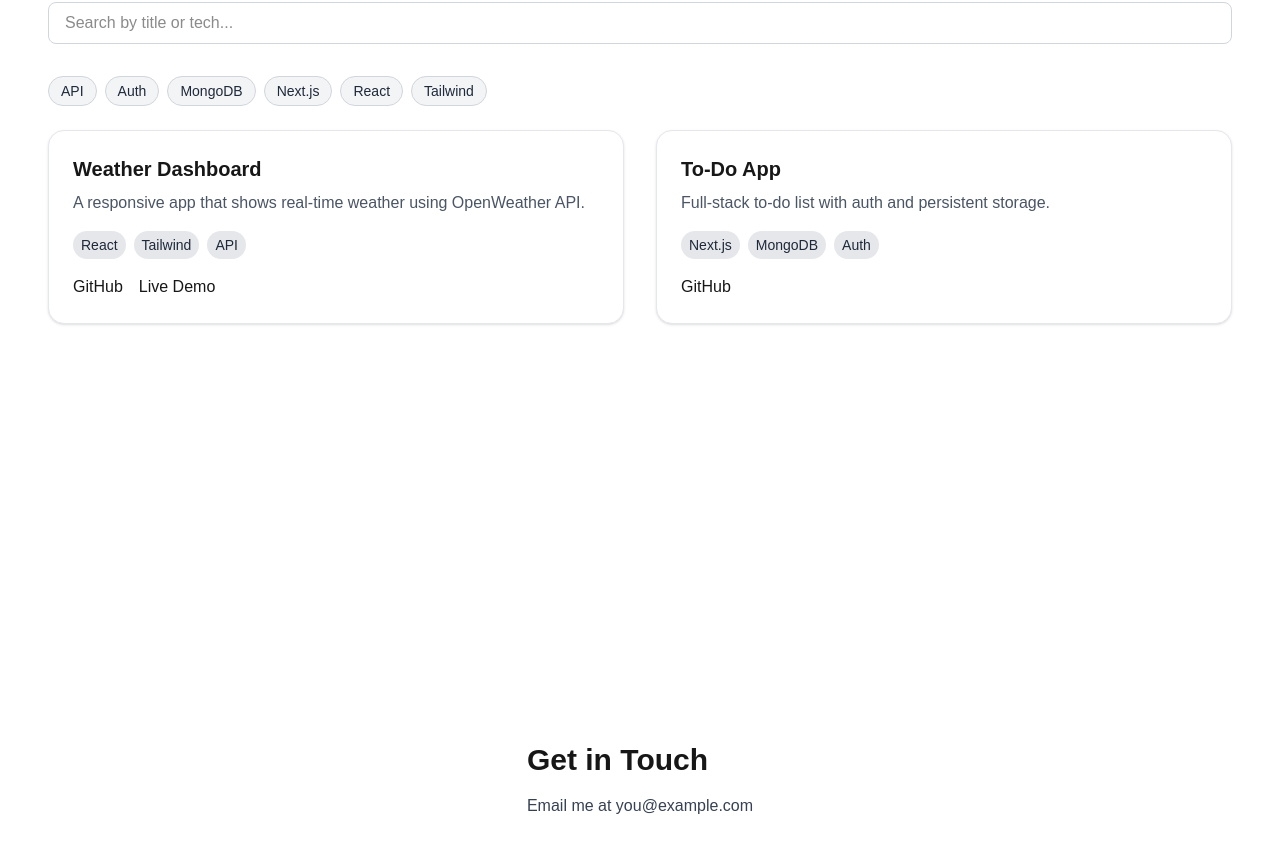
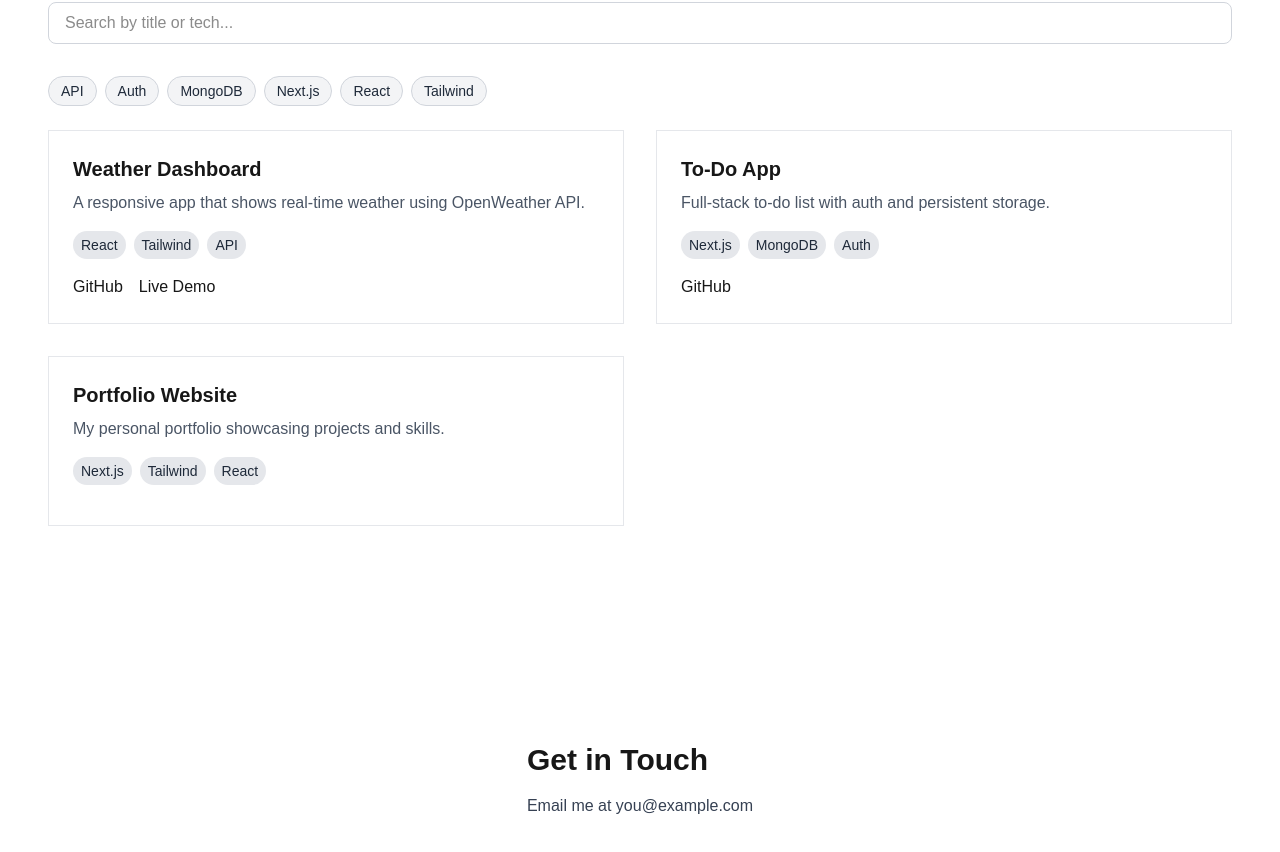
Before and after one commit to williamsteffens/portfolio, a Next.js app: page / in a window 1280 px wide. Shown: the part 1754-2606 px from the top of the page. Built offline with nearby package versions, Linux system fonts and the light colour scheme.

Commit message:
ADD added hover effect to project cards

```diff
--- a/package.json
+++ b/package.json
@@ -10,10 +10,11 @@
   },
   "dependencies": {
     "@tailwindcss/postcss": "^4.1.11",
-    "tailwindcss": "^4.1.11",
+    "framer-motion": "^12.23.12",
     "next": "15.4.5",
     "react": "19.1.0",
-    "react-dom": "19.1.0"
+    "react-dom": "19.1.0",
+    "tailwindcss": "^4.1.11"
   },
   "devDependencies": {
     "@eslint/eslintrc": "^3",
--- a/src/app/page.tsx
+++ b/src/app/page.tsx
@@ -22,6 +22,11 @@ const projects = [
         tech: ["Next.js", "MongoDB", "Auth"],
         github: "https://github.com/yourname/todo-app",
     },
+    {
+        title: "Portfolio Website",
+        description: "My personal portfolio showcasing projects and skills.",
+        tech: ["Next.js", "Tailwind", "React"],
+    }
 ];
 type Project = (typeof projects)[number];
 
--- a/src/components/project_card.tsx
+++ b/src/components/project_card.tsx
@@ -1,18 +1,30 @@
 import React from "react";
+import { motion } from "framer-motion";
 
 type ProjectCardProps = {
     title: string;
     description: string;
     tech: string[];
-    github: string;
+    github?: string;
     demo?: string;
 };
 
 
 export function ProjectCard({ title, description, tech, github, demo }: ProjectCardProps) {
     return (
-        <div className="bg-white dark:bg-gray-800 rounded-2xl shadow p-6 border border-gray-200 dark:border-gray-700 hover:shadow-lg transition">
-            <h3 className="text-xl font-semibold mb-2">{title}</h3>
+        <div className="relative group">
+            {/* Background gradient */}
+            <div className="absolute inset-0 bg-gradient-to-r from-purple-500 via-pink-500 to-red-500 opacity-70 group-hover:opacity-100 transition duration-100"></div>
+
+            {/* Card */}
+            <motion.div
+                className="relative w-full h-full bg-white dark:bg-gray-800 p-6 border border-gray-200 dark:border-gray-700 transition"
+                whileHover={{x: -8, y: -8}}
+                transition={{ duration: 0.1, ease: "linear" }}
+            >
+                <h3 className="text-xl font-semibold mb-2">
+                    {title}
+                </h3>
                 <p className="text-gray-600 dark:text-gray-300 mb-4">
                     {description}
                 </p>
@@ -27,15 +39,19 @@ export function ProjectCard({ title, description, tech, github, demo }: ProjectC
                     ))}
                 </div>
                 <div className="flex gap-4">
+                    {github && (
                         <a href={github} target="_blank" className="text-blue-600 hover:underline">
                             GitHub
                         </a>
+                    )}
                     {demo && (
                         <a href={demo} target="_blank" className="text-blue-600 hover:underline">
                             Live Demo
                         </a>
                     )}
                 </div>
+
+            </motion.div>
         </div>
     );
 }
```
Also changed, not shown: 1 other file (tests, documents, lock files or other folders). Lines whose indentation alone changed are shown as unchanged.
